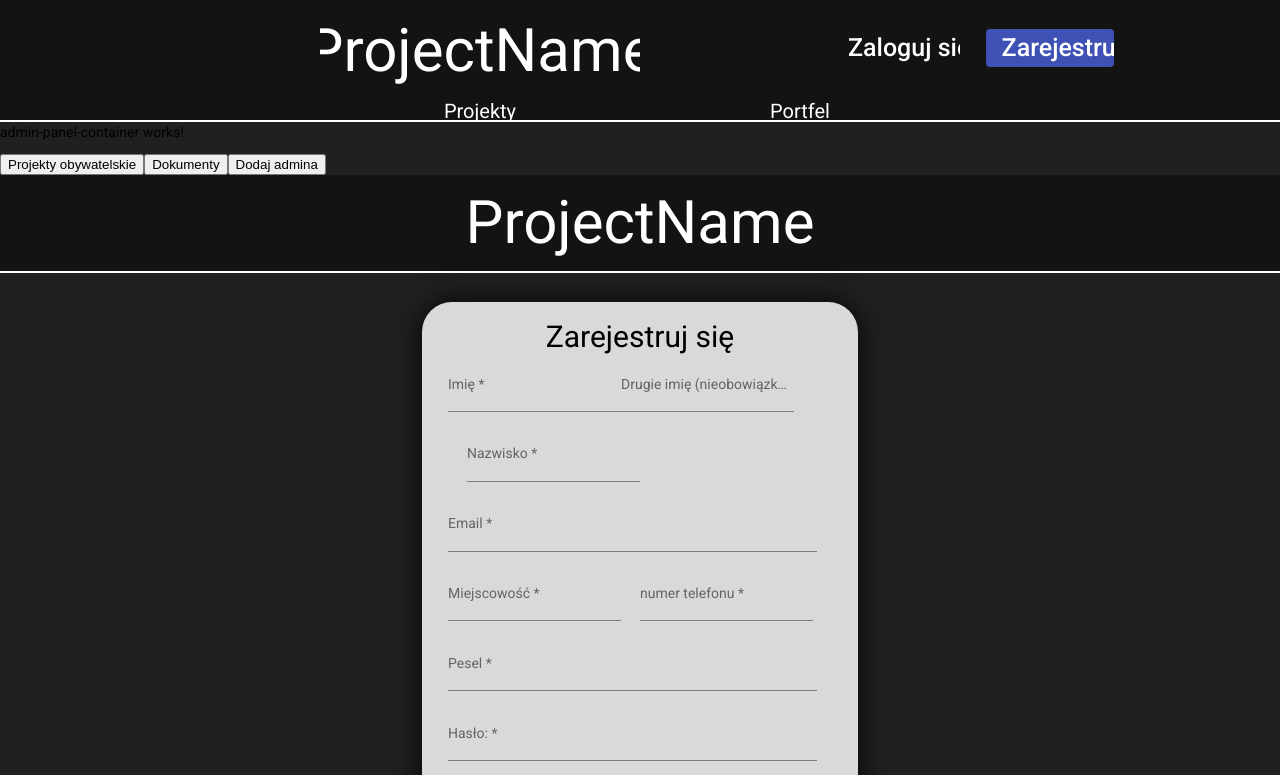
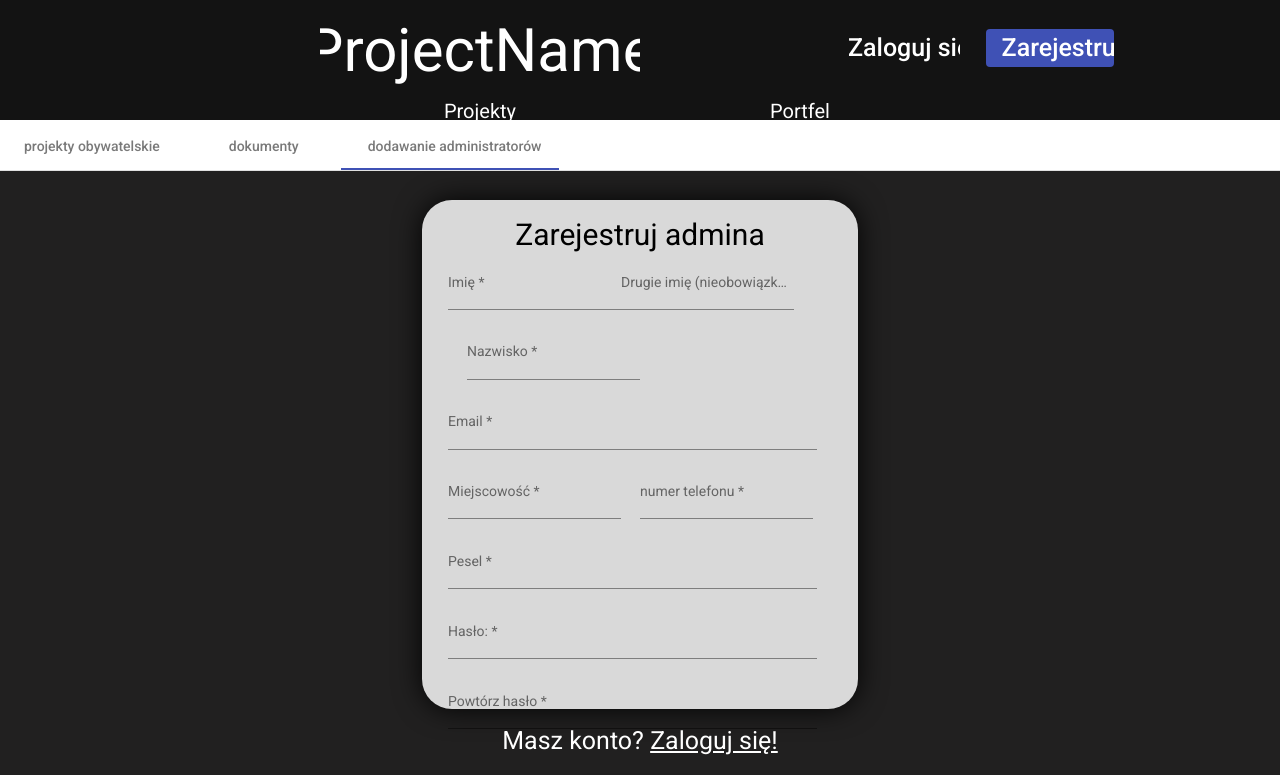
Before and after one commit to zsedevelopers/hh22-front, an Angular app: page /admin/add-admin in a window 1280 px wide. Shown: the top 775 px of the page. Built offline with nearby package versions, Linux system fonts and the light colour scheme.

Commit message:
admin panel improvements

```diff
--- a/src/app/modules/admin-panel/add-admin-panel/add-admin-panel.component.html
+++ b/src/app/modules/admin-panel/add-admin-panel/add-admin-panel.component.html
@@ -1,9 +1,6 @@
-<div class="navbar">
-    ProjectName
-  </div>
 <div class="body">
   <div class="login-tile">
-      <p class="login-header">Zarejestruj się</p>
+    <p class="login-header">Zarejestruj admina</p>
     <form [formGroup]="registerForm" (ngSubmit)="onRegisterFormSubmit()">
 
       <mat-form-field class="halfInput">
--- a/src/app/modules/admin-panel/admin-panel-container/admin-panel-container.component.html
+++ b/src/app/modules/admin-panel/admin-panel-container/admin-panel-container.component.html
@@ -1,5 +1,16 @@
-<p>admin-panel-container works!</p>
-<button [routerLink]="['civic-projects']" >Projekty obywatelskie</button>
-<button [routerLink]="['documents']" >Dokumenty</button>
-<button [routerLink]="['add-admin']" >Dodaj admina</button>
+<!-- <button [routerLink]="['civic-projects']">Projekty obywatelskie</button>
+<button [routerLink]="['documents']">Dokumenty</button>
+<button [routerLink]="['add-admin']">Dodaj admina</button> -->
+<nav mat-tab-nav-bar class="tab-bar">
+    <a *ngFor="let link of navbarLinks" mat-tab-link [routerLink]="[link]" routerLinkActive #rla="routerLinkActive"
+        [active]="rla.isActive">{{navbarTabTitles[link]}}</a>
+    <!-- <a mat-tab-link [routerLink]="['documents']" routerLinkActive #rla="routerLinkActive" [active]="rla.isActive">
+        dokumenty
+    </a>
+    <a mat-tab-link [routerLink]="['add-admin']" routerLinkActive #rla="routerLinkActive" [active]="rla.isActive">
+        dodawanie administratorów
+    </a> -->
+</nav>
+
+
 <router-outlet></router-outlet>
--- a/src/app/modules/admin-panel/admin-panel-container/admin-panel-container.component.scss
+++ b/src/app/modules/admin-panel/admin-panel-container/admin-panel-container.component.scss
@@ -0,0 +1,3 @@
+.tab-bar{
+    background-color: white;
+}
--- a/src/app/modules/admin-panel/admin-panel-container/admin-panel-container.component.ts
+++ b/src/app/modules/admin-panel/admin-panel-container/admin-panel-container.component.ts
@@ -12,9 +12,14 @@ import { AuthService } from 'src/app/core/services/auth.service';
 export class AdminPanelContainerComponent implements OnInit {
   constructor(private authService: AuthService, private router: Router) {}
 
+  navbarLinks = ['civic-projects', 'documents', 'add-admin'];
+  navbarTabTitles:Record<string, string> = {
+    'civic-projects': 'projekty obywatelskie',
+    'documents': 'dokumenty',
+    'add-admin': 'dodawanie administratorów',
+  };
   ngOnInit(): void {
     //TODO: uncomment later !VERY IMPORTANT!
-
     // if (!this.authService.isLogged()) {
     //   console.warn('you have to be logged in to access this page')
     //   this.router.navigate(['/']);
--- a/src/app/modules/admin-panel/admin-panel.module.ts
+++ b/src/app/modules/admin-panel/admin-panel.module.ts
@@ -8,7 +8,7 @@ import { MaterialModule } from '../material/material.module';
 import { MatCheckboxModule } from '@angular/material/checkbox';
 import { FormsModule, ReactiveFormsModule } from '@angular/forms';
 import { AddAdminPanelComponent } from './add-admin-panel/add-admin-panel.component';
-
+import { MatTabsModule } from '@angular/material/tabs';
 @NgModule({
   declarations: [
     AdminPanelContainerComponent,
@@ -23,6 +23,7 @@ import { AddAdminPanelComponent } from './add-admin-panel/add-admin-panel.compon
     MatCheckboxModule,
     FormsModule,
     ReactiveFormsModule,
+    MatTabsModule,
   ],
 })
 export class AdminPanelModule {}
--- a/src/app/modules/admin-panel/digital-document-panel/digital-document-panel.component.ts
+++ b/src/app/modules/admin-panel/digital-document-panel/digital-document-panel.component.ts
@@ -29,11 +29,11 @@ export class DigitalDocumentPanelComponent implements OnInit {
               console.log('a');
               this.identityCards.push(d);
               break;
-            case DocumentType[DocumentType.IDENTITY_CARD] as unknown as DocumentType:
+            case DocumentType[DocumentType.PASSPORT] as unknown as DocumentType:
               console.log('b');
               this.passports.push(d);
               break;
-            case DocumentType[DocumentType.IDENTITY_CARD] as unknown as DocumentType:
+            case DocumentType[DocumentType.DRIVING_LICENSE] as unknown as DocumentType:
               console.log('c');
               this.drivingLicences.push(d);
               break;
```
Lines whose indentation alone changed are shown as unchanged.
